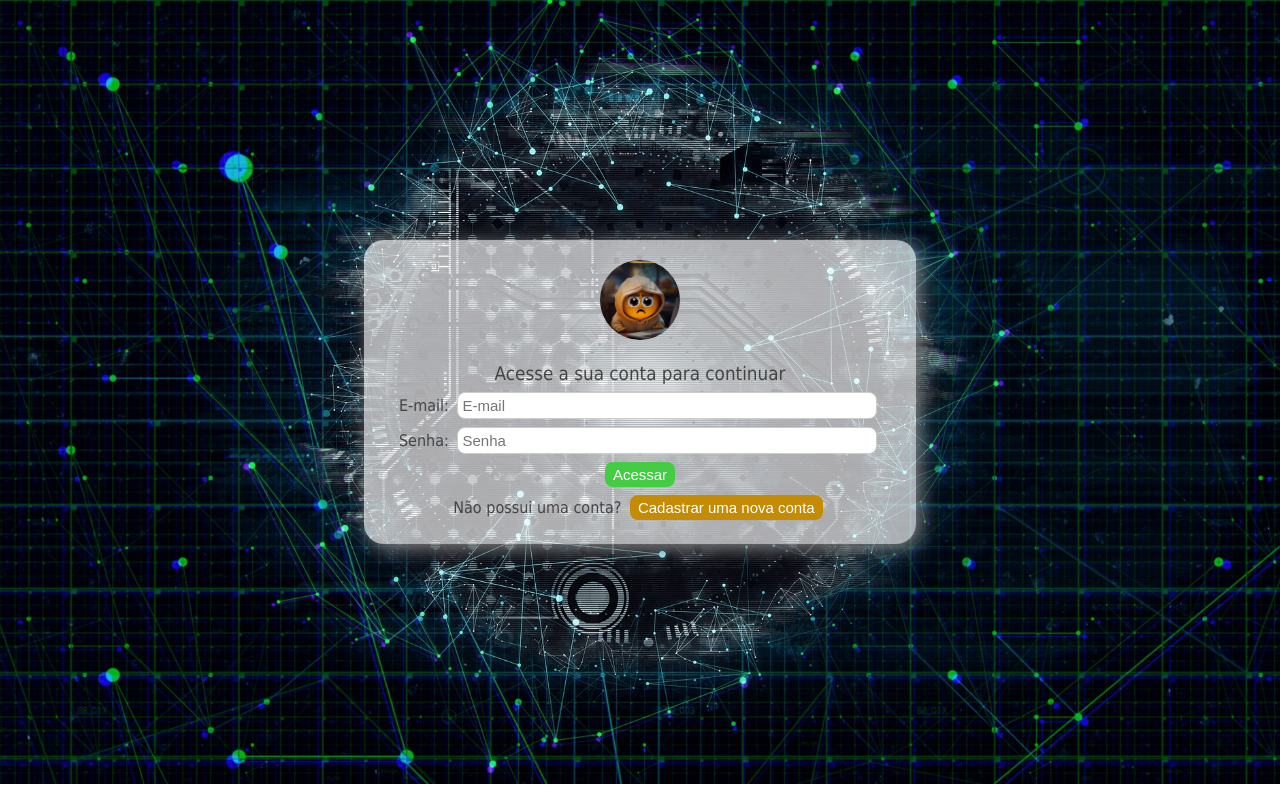
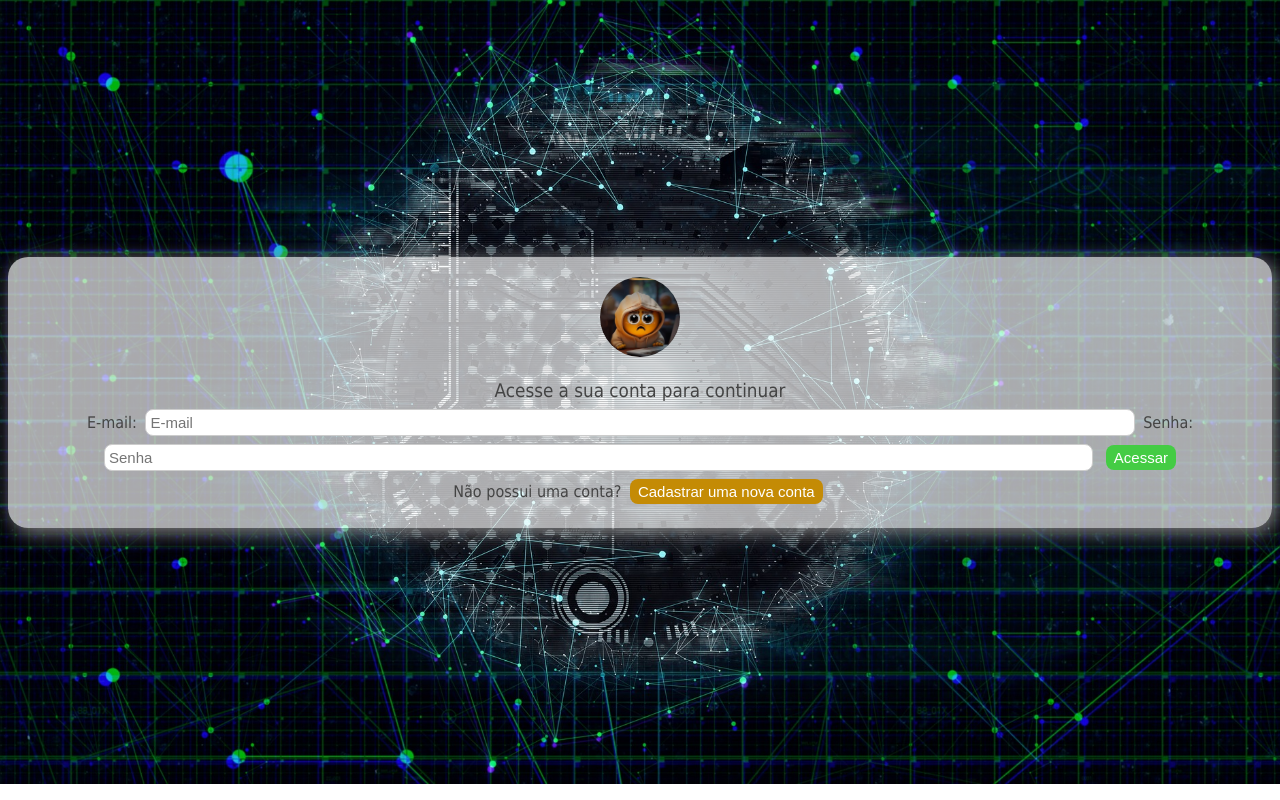
Before and after one commit to MateusProDev/loginapce, a plain HTML site: page index.html in a window 1280 px wide. Drawn offline with Linux system fonts and the light colour scheme; no server answers.

Commit message:
responsividade mobile

```diff
--- a/css/styles.css
+++ b/css/styles.css
@@ -10,7 +10,8 @@ body {
 }
 
 #app {
-  width: 512px;
+  width: 100%;
+  height: auto;
   margin: auto;
   box-shadow: 4px 4px 20px #888;
   padding: 20px;
```
